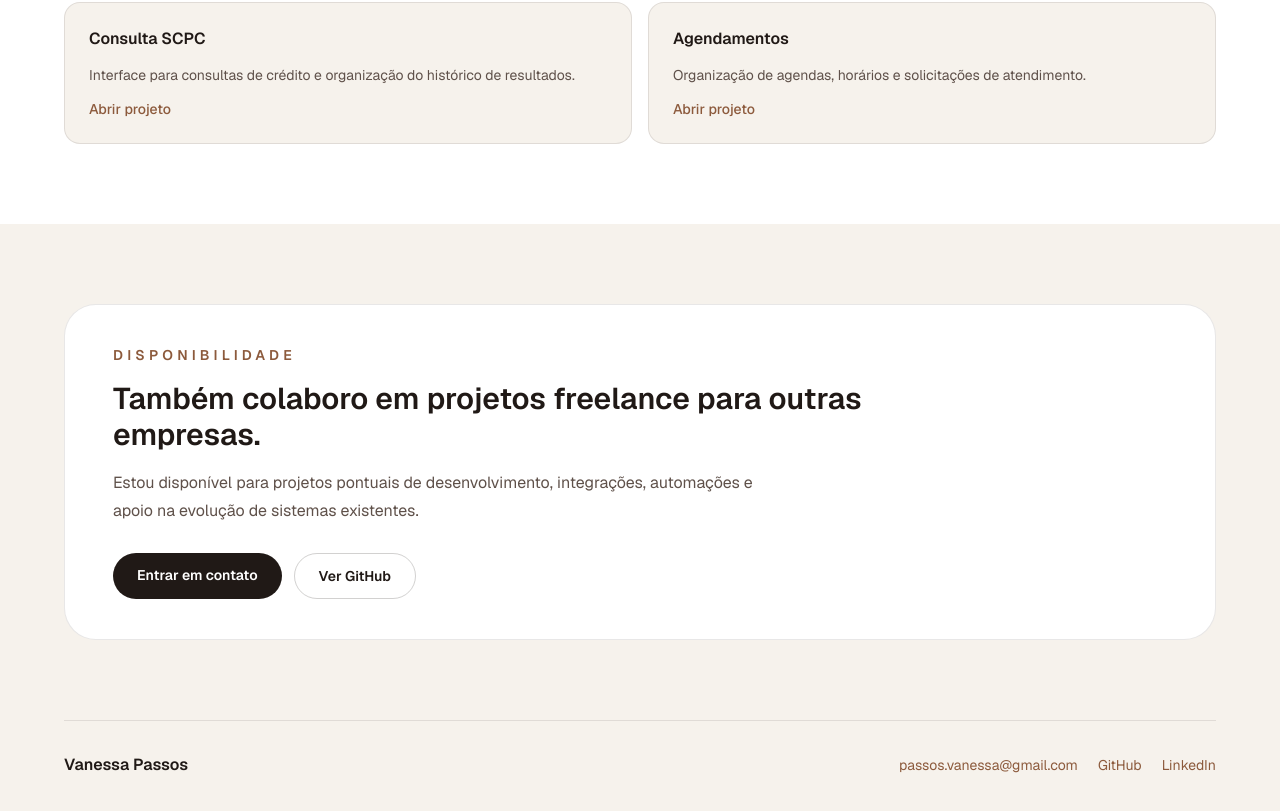
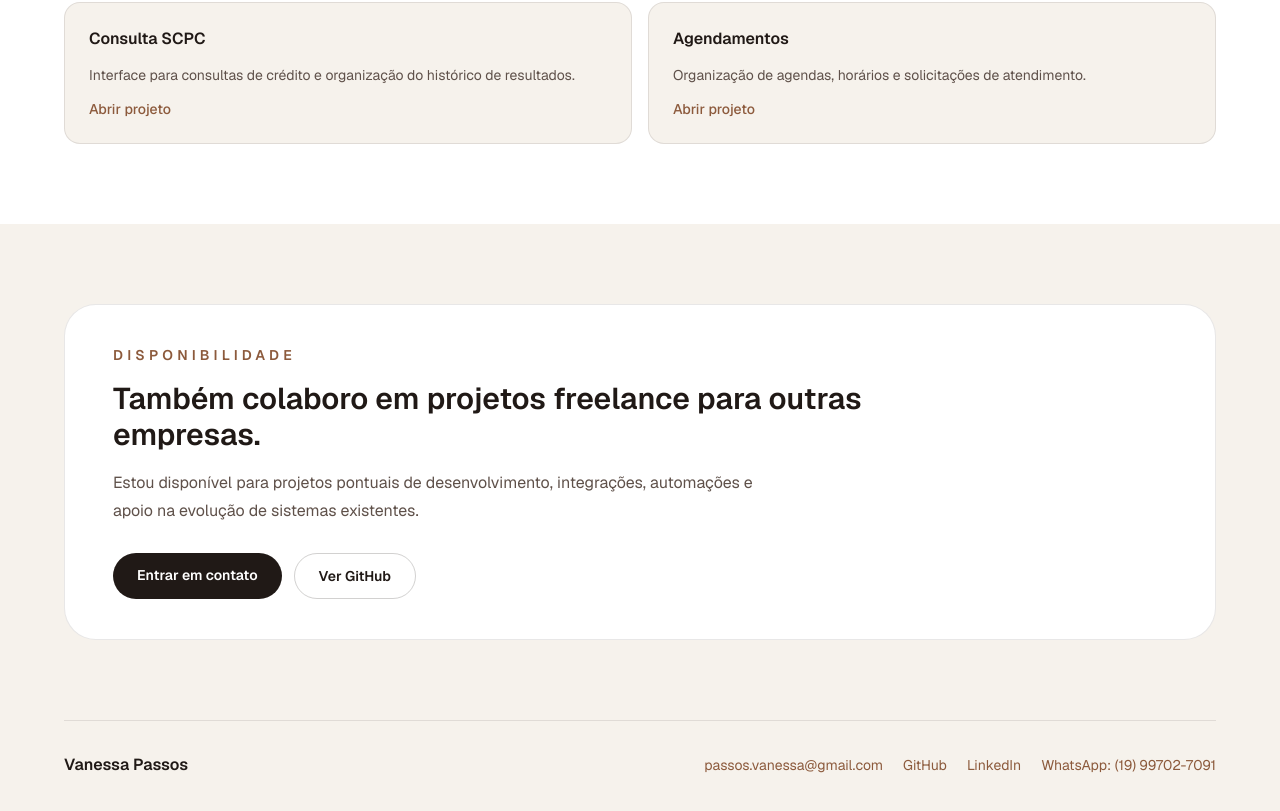
Before and after one commit to vbpassosdev/vpsoft-site, a Next.js app: page / in a window 1280 px wide. Shown: the part 2448-3259 px from the top of the page. Built offline with nearby package versions, Linux system fonts and the light colour scheme.

Commit message:
Add WhatsApp contact link

```diff
--- a/src/app/page.tsx
+++ b/src/app/page.tsx
@@ -272,6 +272,13 @@ export default function Home() {
             >
               LinkedIn
             </a>
+            <a
+              href="https://wa.me/5519997027091"
+              rel="noopener noreferrer"
+              target="_blank"
+            >
+              WhatsApp: (19) 99702-7091
+            </a>
           </div>
         </div>
       </footer>
```
